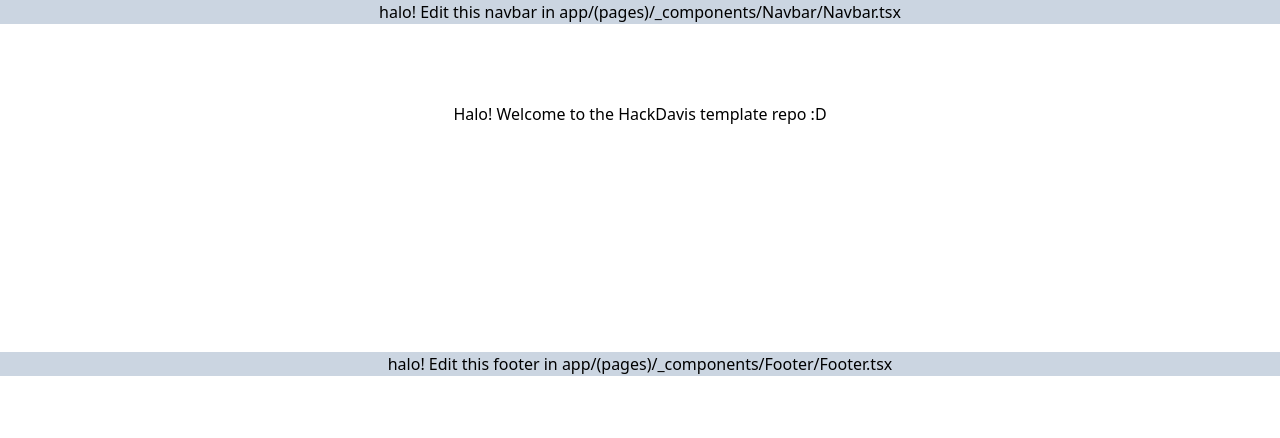
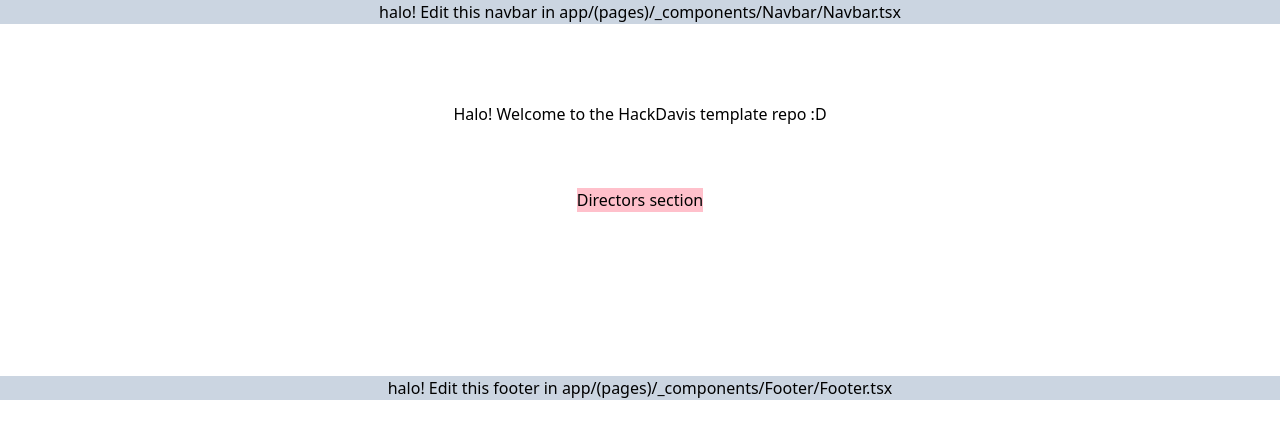
Before and after one commit to HackDavis/website-2025, a Next.js app: page / in a window 1280 px wide. Shown: the top 438 px of the page. Built offline with nearby package versions, Linux system fonts and the light colour scheme.

Commit message:
Created files for Director component

```diff
--- /dev/null
+++ b/app/(pages)/(about-us)/_components/Directors/Directors.module.scss
@@ -0,0 +1,3 @@
+.container {
+    background-color: pink;
+}
--- /dev/null
+++ b/app/(pages)/(about-us)/_components/Directors/Directors.tsx
@@ -0,0 +1,9 @@
+import styles from './Directors.module.scss';
+
+export default function Directors() {
+  return (
+    <div className={styles.container}>
+        Directors section
+    </div>
+  );
+}
--- a/app/(pages)/page.tsx
+++ b/app/(pages)/page.tsx
@@ -1,7 +1,10 @@
+import Directors from "./(about-us)/_components/Directors/Directors";
+
 export default function Home() {
   return (
     <div className="grid grid-rows-[20px_1fr_20px] items-center justify-items-center p-8 pb-20 gap-16 sm:p-20">
       <p>Halo! Welcome to the HackDavis template repo :D</p>
+      <Directors/>
     </div>
   );
 }
```
